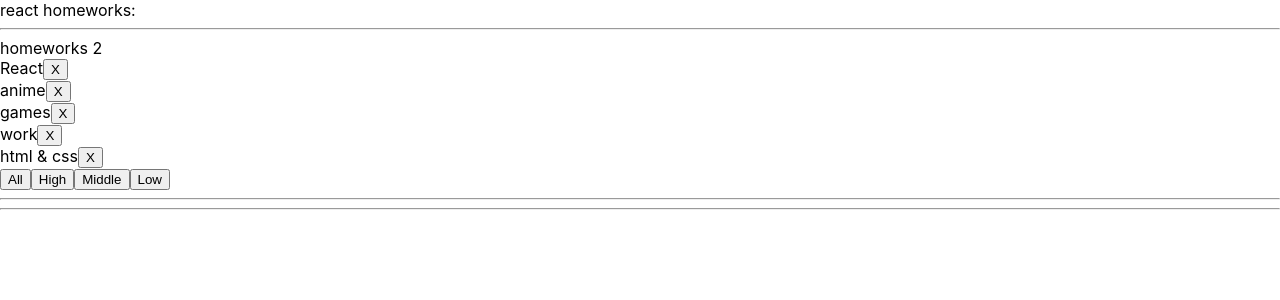
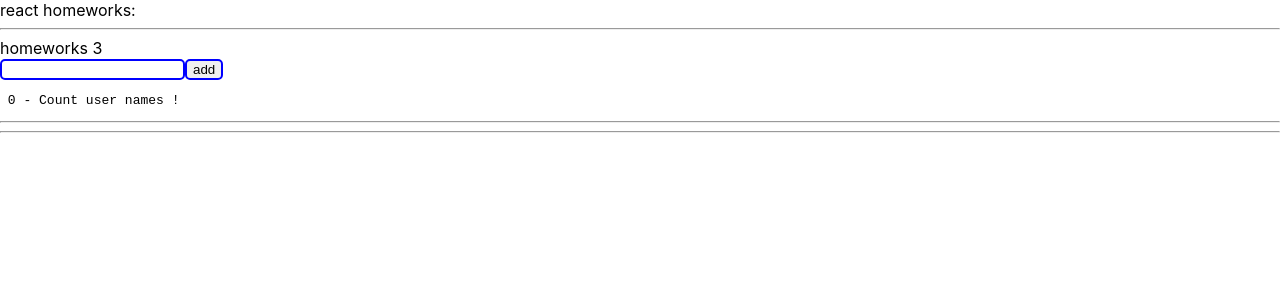
Before and after one commit to alextotalk/homeworks-ignat, a React (Create React App) app: page / in a window 1280 px wide. Shown: the top 300 px of the page. Built offline with nearby package versions, Linux system fonts and the light colour scheme.

Commit message:
HW-3 is done.

```diff
--- a/src/p1-main/m1-ui/u1-app/App.tsx
+++ b/src/p1-main/m1-ui/u1-app/App.tsx
@@ -1,14 +1,14 @@
 import React from 'react'
 import s from './App.module.css'
-import HW2 from "../../../p2-homeworks/h2/HW2";
+import HW3 from "../../../p2-homeworks/h3/HW3";
 
 function App() {
     return (
         <div className={s.App}>
             <div>react homeworks:</div>
             {/*<HW1/>*/}
-            <HW2/>
-            {/*<HW3/>*/}
+            {/*<HW2/>*/}
+            <HW3/>
             {/*<HW4/>*/}
             {/*<HW5/>*/}
 
--- a/src/p2-homeworks/h3/Greeting.module.css
+++ b/src/p2-homeworks/h3/Greeting.module.css
@@ -2,6 +2,18 @@
 
 }
 
+.good {
+    border: 2px blue solid;
+    border-radius: 5px;
+}
+
+.onFocus:focus {
+    border: 2px blue solid;
+    border-radius: 5px;
+}
+
 .error {
-    border: 1px solid red;
+    border: 2px solid red;
+    border-radius: 5px;
+
 }
--- a/src/p2-homeworks/h3/Greeting.tsx
+++ b/src/p2-homeworks/h3/Greeting.tsx
@@ -1,26 +1,28 @@
-import React from 'react'
+import React, {ChangeEvent} from 'react'
 import s from './Greeting.module.css'
 
 type GreetingPropsType = {
-    name: any // need to fix any
-    setNameCallback: any // need to fix any
+    name: string // need to fix any
+    setNameCallback: (e: ChangeEvent<HTMLInputElement>) => void // need to fix any
     addUser: any // need to fix any
-    error: any // need to fix any
-    totalUsers: any // need to fix any
+    error: string // need to fix any
+    totalUsers: number // need to fix any
 }
 
 // презентационная компонента (для верстальщика)
 const Greeting: React.FC<GreetingPropsType> = (
     {name, setNameCallback, addUser, error, totalUsers} // деструктуризация пропсов
 ) => {
-    const inputClass = s.error // need to fix with (?:)
+    let inputClass = error === '' ? s.good : s.error // need to fix with (?:)
 
     return (
         <div>
-            <input value={name} onChange={setNameCallback} className={inputClass}/>
+            <input value={name} onChange={setNameCallback}
+                   className={`${inputClass} ${s.onFocus}`}/>
             <span>{error}</span>
-            <button onClick={addUser}>add</button>
-            <span>{totalUsers}</span>
+            <button onClick={addUser} className={inputClass}>add</button>
+            <pre> {totalUsers} - Count user names !</pre>
+
         </div>
     )
 }
--- a/src/p2-homeworks/h3/GreetingContainer.tsx
+++ b/src/p2-homeworks/h3/GreetingContainer.tsx
@@ -1,9 +1,10 @@
-import React, {useState} from 'react'
+import React, {ChangeEvent, useState} from 'react'
 import Greeting from './Greeting'
+import {UserType} from "./HW3";
 
 type GreetingContainerPropsType = {
-    users: any // need to fix any
-    addUserCallback: any // need to fix any
+    users: UserType[] // need to fix any
+    addUserCallback: (name: string) => void // need to fix any
 }
 
 // более простой и понятный для новичков
@@ -12,17 +13,22 @@
 // более современный и удобный для про :)
 // уровень локальной логики
 const GreetingContainer: React.FC<GreetingContainerPropsType> = ({users, addUserCallback}) => { // деструктуризация пропсов
-    const [name, setName] = useState<any>('') // need to fix any
-    const [error, setError] = useState<any>('') // need to fix any
+    const [name, setName] = useState<string>('') // need to fix any
+    const [error, setError] = useState<string>('') // need to fix any
 
-    const setNameCallback = (e: any) => { // need to fix any
-        setName('') // need to fix
+    const setNameCallback = (e: ChangeEvent<HTMLInputElement>) => { // need to fix any
+        e.currentTarget.value !== '' && setError('')
+        setName(e.currentTarget.value)// need to fix
     }
     const addUser = () => {
-        alert(`Hello  !`) // need to fix
+        if (name === '') return setError('Name is empty!')
+        setError('')
+        addUserCallback(name)
+        alert(`Hello ${name} !`) // need to fix
+        setName('')
     }
 
-    const totalUsers = 0 // need to fix
+    const totalUsers = users.length // need to fix
 
     return (
         <Greeting
--- a/src/p2-homeworks/h3/HW3.tsx
+++ b/src/p2-homeworks/h3/HW3.tsx
@@ -1,18 +1,20 @@
 import React, {useState} from 'react'
 import GreetingContainer from './GreetingContainer'
+import {v1} from "uuid";
 
 // types
 export type UserType = {
-    _id: any // need to fix any
-    name: any // need to fix any
+    _id: string // need to fix any
+    name: string // need to fix any
 }
 
 // уровень работы с глобальными данными
 function HW3() {
-    const [users, setUsers] = useState<any>([]) // need to fix any
+    const [users, setUsers] = useState<UserType[]>([]) // need to fix any
 
-    const addUserCallback = (name: any) => { // need to fix any
-        setUsers([]) // need to fix
+    const addUserCallback = (name: string) => { // need to fix any
+        let createUser = {_id: v1(), name: name}
+        setUsers([createUser, ...users]) // need to fix
     }
 
     return (
```
Also changed, not shown: package.json (+11 -9 lines), 2 other files (tests, documents, lock files or other folders).
